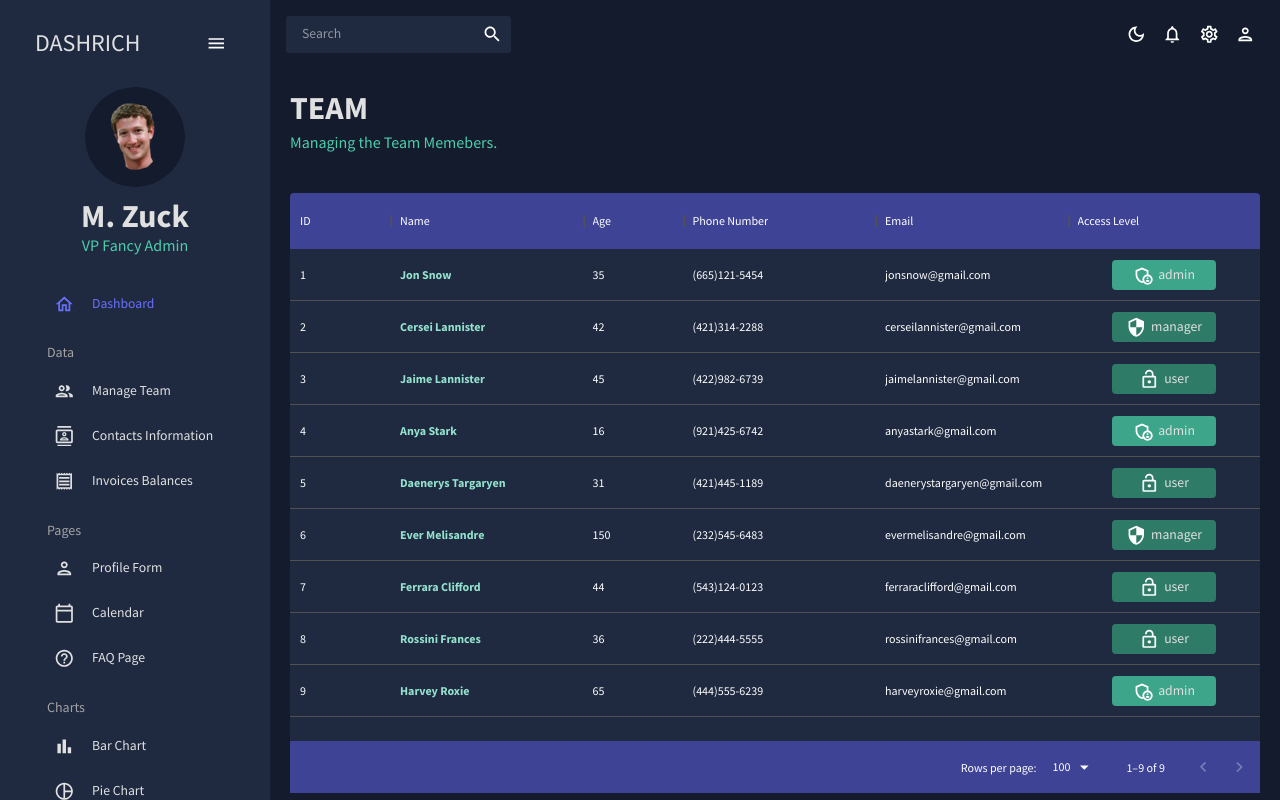
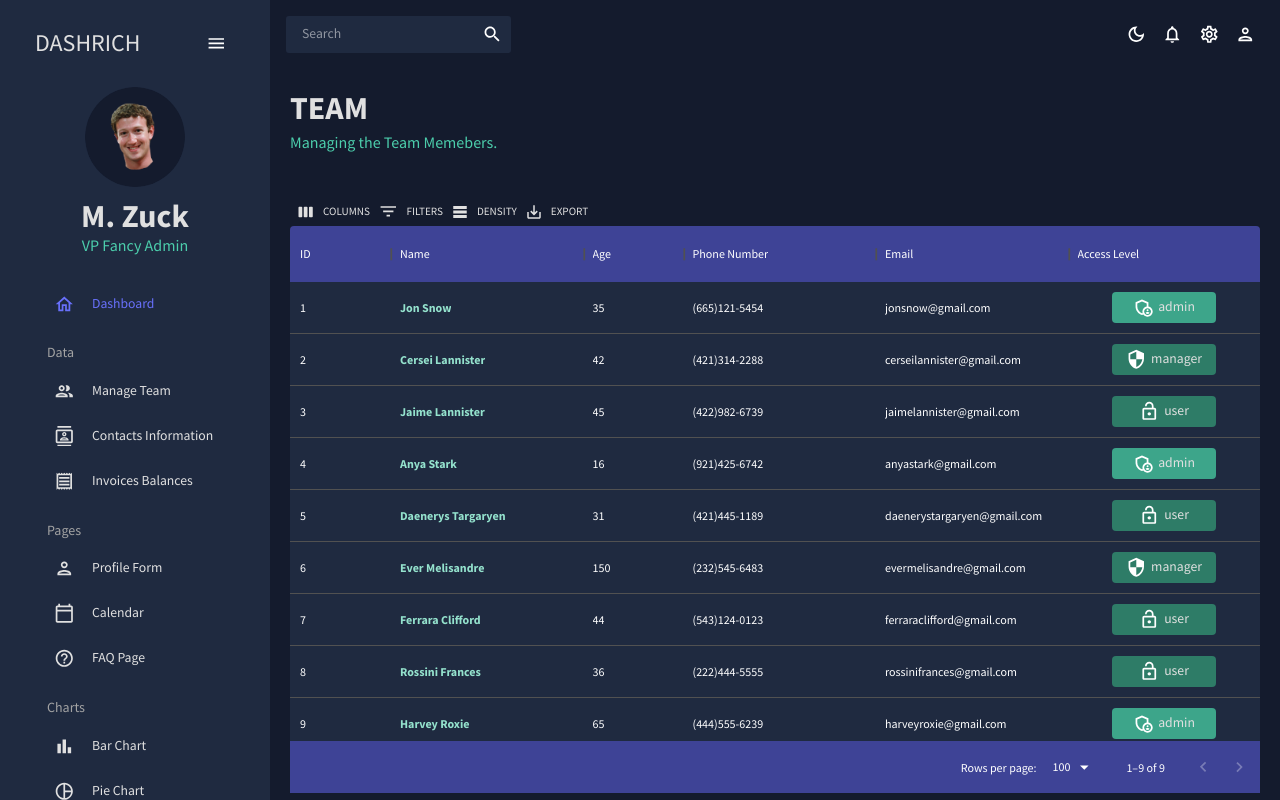
Before and after one commit to pranjalshikhar/dashboard-react, a React (Create React App) app: page /team in a window 1280 px wide. Built offline with nearby package versions, Linux system fonts and the light colour scheme.

Commit message:
Team Updated 🏢

```diff
--- a/src/scenes/team/Team.jsx
+++ b/src/scenes/team/Team.jsx
@@ -1,5 +1,5 @@
 import { Box, Typography, useTheme } from "@mui/material";
-import { DataGrid } from "@mui/x-data-grid";
+import { DataGrid, GridToolbar } from "@mui/x-data-grid";
 import { tokens } from "../../themes";
 import { mockDataTeam } from "../../data/mockData";
 import AdminPanelSettingsOutlinedIcon from "@mui/icons-material/AdminPanelSettingsOutlined";
@@ -96,9 +96,16 @@ const Team = () => {
             borderTop: "none",
             backgroundColor: colors.blueAccent[700],
           },
+          "& .MuiDataGrid-toolbarContainer .MuiButton-text": {
+            color: `${colors.grey[100]} !important`,
+          },
         }}
       >
-        <DataGrid rows={mockDataTeam} columns={columns} />
+        <DataGrid
+          rows={mockDataTeam}
+          columns={columns}
+          components={{ Toolbar: GridToolbar }}
+        />
       </Box>
     </Box>
   );
```
